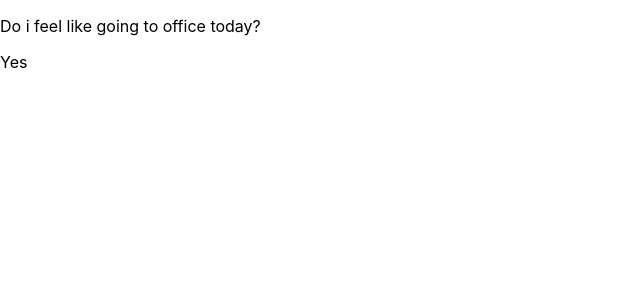
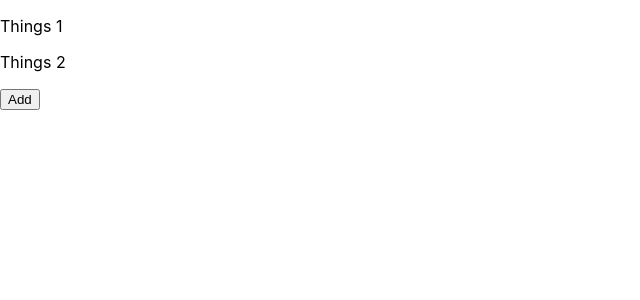
Before and after one commit to shwetank00001/statespractise-old, a React (Create React App) app: page / in a window 1280 px wide. Shown: the top 300 px of the page, without its empty margins (0-640 px from the left). Built offline with nearby package versions, Linux system fonts and the light colour scheme.

Commit message:
practised stated with arrays

```diff
--- a/src/ThingsMap.jsx
+++ b/src/ThingsMap.jsx
@@ -1,23 +1,20 @@
 import React from 'react'
 
 const ThingsMap = () => {
-    const thingsArray = ["Things 1", "Things 2"]
+    const [things, setThings] = React.useState(['Things 1', 'Things 2'])
 
-    const ele = thingsArray.map(function(item){
-        return (
-            <p>{item}</p>
-        )
+    const ele = things.map(function(item){
+        return <p key={item}>{item}</p>
     })
-
-    function addThing(){
-        const newData = `Things ${thingsArray.length + 1}`
-        thingsArray.push(newData)
-        console.log(thingsArray)
+    function addThings(){
+        setThings(function(item){
+            return [...item, `Things ${things.length + 1}`]
+        })
     }
-
   return (
-    <div>{ele}
-        <button onClick={addThing}>Click to add a thing</button>
+    <div>
+        {ele}
+        <button onClick={addThings}>Add</button>
     </div>
   )
 }
--- a/src/index.js
+++ b/src/index.js
@@ -1,7 +1,7 @@
 import React from 'react';
 import ReactDOM from 'react-dom';
 import './index.css';
-import GoingOut from './GoingOut';
+import ThingsMap from './ThingsMap'
 
 
-ReactDOM.render(<GoingOut />, document.getElementById("root"));
+ReactDOM.render(<ThingsMap />, document.getElementById("root"));
```
